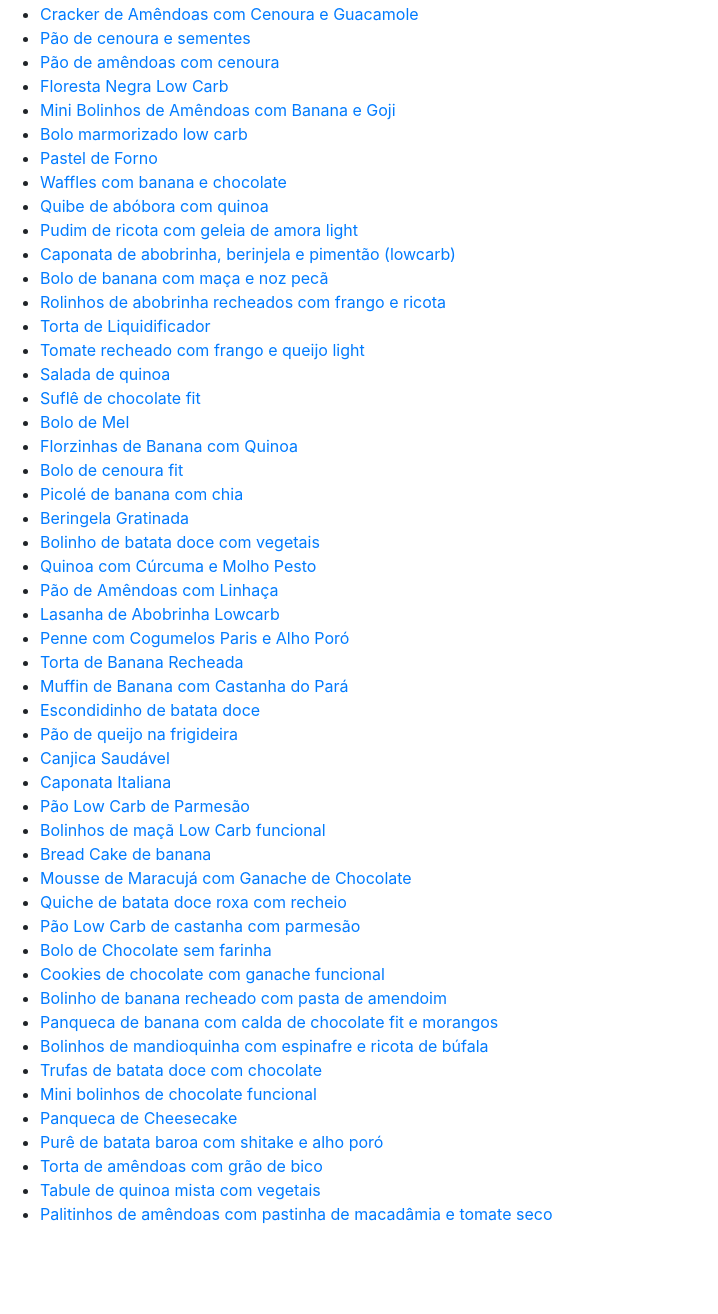
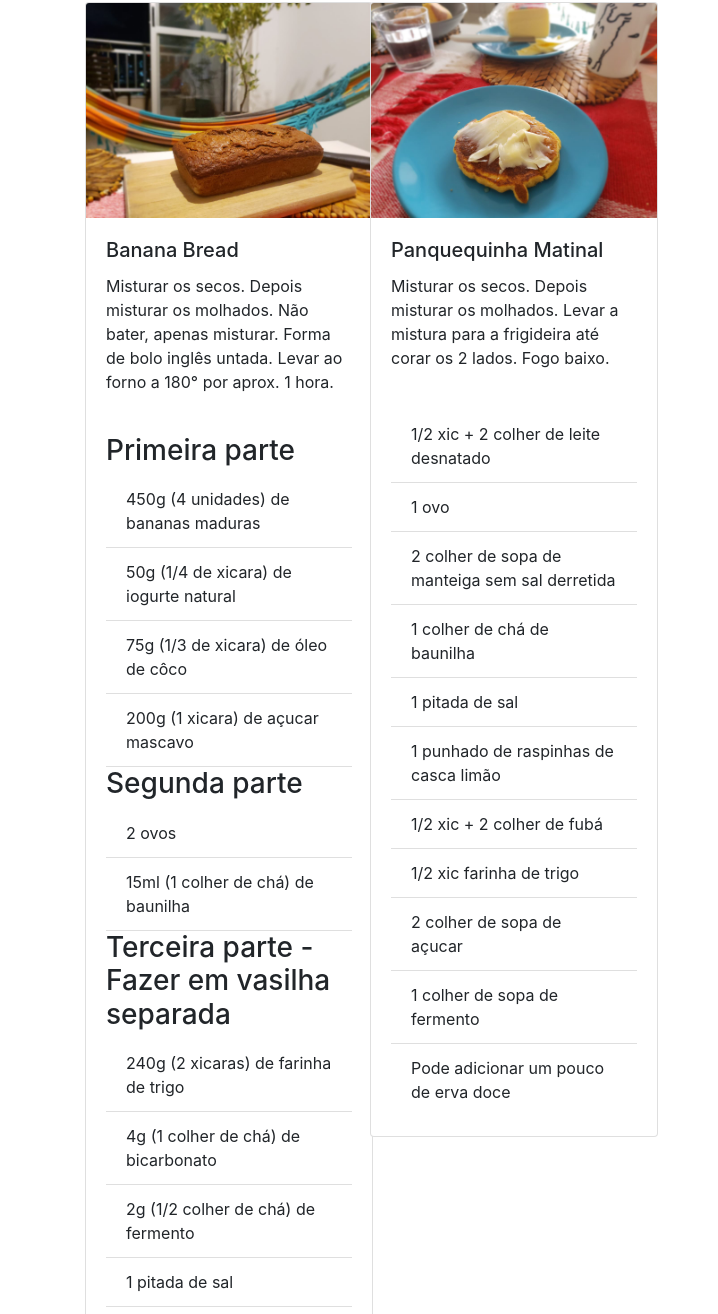
Before and after one commit to evertonaleixo/lieverton-cookbook, a plain HTML site: page index.html in a window 1280 px wide. Shown: the part 54-1368 px from the top of the page, without its empty margins (0-718 px from the left). Before the commit the page ends 1296 px from the top, so only its background shows below. Drawn offline with nearby package versions, Linux system fonts and the light colour scheme.

Commit message:
add 2 recipes

```diff
--- a/index.html
+++ b/index.html
@@ -1,330 +1,115 @@
 <!doctype html>
 <html lang="en">
+
 <head>
   <!-- Required meta tags -->
   <meta charset="utf-8">
   <meta name="viewport" content="width=device-width, initial-scale=1, shrink-to-fit=no">
 
   <!-- Bootstrap CSS -->
-    <link rel="stylesheet" href="https://stackpath.bootstrapcdn.com/bootstrap/4.4.1/css/bootstrap.min.css" integrity="sha384-Vkoo8x4CGsO3+Hhxv8T/Q5PaXtkKtu6ug5TOeNV6gBiFeWPGFN9MuhOf23Q9Ifjh" crossorigin="anonymous">
+  <link rel="stylesheet" href="https://stackpath.bootstrapcdn.com/bootstrap/4.4.1/css/bootstrap.min.css"
+    integrity="sha384-Vkoo8x4CGsO3+Hhxv8T/Q5PaXtkKtu6ug5TOeNV6gBiFeWPGFN9MuhOf23Q9Ifjh" crossorigin="anonymous">
 
   <title>Receitas LiEverton!</title>
 </head>
+
 <body>
   <h1>Receitas para Lia e Everton!</h1>
-    <ul>
-        <li>
-            <a href="http://emporiumroma.com.br/alimentacao-saude/cracker-de-amendoas-com-cenoura-e-guacamole/">
-                Cracker de Amêndoas com Cenoura e Guacamole
-            </a>
-        </li>
+  <div class="container">
+    <div class="row">
+      <div class="col-sm-3">
+        <div class="card" style="width: 18rem;">
+          <img class="card-img-top" src="images/bolo-banana.jpeg" alt="Banana Bread">
+          <div class="card-body">
+            <h5 class="card-title">Banana Bread</h5>
+            <p class="card-text">Misturar os secos. Depois misturar os molhados. Não bater, apenas misturar. Forma de bolo inglês untada. Levar ao forno a 180° por aprox. 1 hora. </p>
+          </div>
+          <div class="card-body">
+            <h3>Primeira parte</h3>
+            <ul class="list-group list-group-flush">
+              <li class="list-group-item">450g (4 unidades) de bananas maduras</li>
+              <li class="list-group-item">50g (1/4 de xicara) de iogurte natural</li>
+              <li class="list-group-item">75g (1/3 de xicara) de óleo de côco</li>
+              <li class="list-group-item">200g (1 xicara) de açucar mascavo</li>
+            </ul>
 
-        <li>
-            <a href="http://emporiumroma.com.br/alimentacao-saude/pao-de-cenoura-e-sementes/">
-                Pão de cenoura e sementes
-            </a>
-        </li>
+            <h3>Segunda parte</h3>
+            <ul class="list-group list-group-flush">
+              <li class="list-group-item">2 ovos</li>
+              <li class="list-group-item">15ml (1 colher de chá) de baunilha</li>
+            </ul>
 
+            <h3>Terceira parte - Fazer em vasilha separada</h3>
+            <ul class="list-group list-group-flush">
+              <li class="list-group-item">240g (2 xicaras) de farinha de trigo</li>
+              <li class="list-group-item">4g (1 colher de chá) de bicarbonato</li>
+              <li class="list-group-item">2g (1/2 colher de chá) de fermento</li>
+              <li class="list-group-item">1 pitada de sal</li>
+              <li class="list-group-item">1 pitada de nóz moscada</li>
+            </ul>
 
-        <li>
-            <a href="http://emporiumroma.com.br/alimentacao-saude/pao-de-amendoas-com-cenoura/">
-                Pão de amêndoas com cenoura
-            </a>
-        </li>
+            <h3>Ganache de banana - Parte 1</h3>
+            <ul class="list-group list-group-flush">
+              <li class="list-group-item">2 bananas maduras</li>
+              <li class="list-group-item">1/3 de xicara de leite desnatado</li>
+              <li class="list-group-item">Bate no multiprocessador</li>
+            </ul>
 
-        <li>
-            <a href="http://emporiumroma.com.br/alimentacao-saude/floresta-negra-low-carb/">
-                Floresta Negra Low Carb
-            </a>
-        </li>
+            <h3>Ganache de banana - Parte 2</h3>
+            <ul class="list-group list-group-flush">
+              <li class="list-group-item">1/2 xicara de chocolate do padre 50</li>
+              <li class="list-group-item">1 colher de sopa de manteiga sem sal</li>
+              <li class="list-group-item">3/4 de xicara de agua</li>
+              <li class="list-group-item">1 pitada de sal</li>
+              <li class="list-group-item">Misture tudo no fogo baixo</li>
+              <li class="list-group-item">Misture com a pasta da Parte 1</li>
+              <li class="list-group-item">Para servir, jogue uma pitada de canela no pedaço.</li>
+            </ul>
 
-        <li>
-            <a href="http://emporiumroma.com.br/alimentacao-saude/mini-bolinhos-de-amendoas-com-banana-e-goji/">
-                Mini Bolinhos de Amêndoas com Banana e Goji
-            </a>
-        </li>
+          </div>
+        </div>
+      </div>
 
-        <li>
-            <a href="http://emporiumroma.com.br/alimentacao-saude/bolo-marmorizado-low-carb/">
-                Bolo marmorizado low carb
-            </a>
-        </li>
+      <div class="col-sm-3">
+        <div class="card" style="width: 18rem;">
+          <img class="card-img-top" src="images/panquequinha-1.jpeg" alt="Panquequinha Matinal">
+          <div class="card-body">
+            <h5 class="card-title">Panquequinha Matinal</h5>
+            <p class="card-text">Misturar os secos. Depois misturar os molhados. Levar a mistura para a frigideira até corar os 2 lados. Fogo baixo.</p>
+          </div>
+          <div class="card-body">
+            <ul class="list-group list-group-flush">
+              <li class="list-group-item">1/2 xic + 2 colher de leite desnatado</li>
+              <li class="list-group-item">1 ovo</li>
+              <li class="list-group-item">2 colher de sopa de manteiga sem sal derretida</li>
+              <li class="list-group-item">1 colher de chá de baunilha</li>
+              <li class="list-group-item">1 pitada de sal</li>
+              <li class="list-group-item">1 punhado de raspinhas de casca limão</li>
+              <li class="list-group-item">1/2 xic + 2 colher de fubá</li>
+              <li class="list-group-item">1/2 xic farinha de trigo</li>
+              <li class="list-group-item">2 colher de sopa de açucar</li>
+              <li class="list-group-item">1 colher de sopa de fermento</li>
+              <li class="list-group-item">Pode adicionar um pouco de erva doce</li>
+            </ul>
+          </div>
+        </div>
+      </div>
 
-        <li>
-            <a href="http://emporiumroma.com.br/alimentacao-saude/pastel-de-forno/">
-                Pastel de Forno
-            </a>
-        </li>
+    </div>
 
-        <li>
-            <a href="http://emporiumroma.com.br/alimentacao-saude/waffles-com-banana-e-chocolate/">
-                Waffles com banana e chocolate
-            </a>
-        </li>
-
-        <li>
-            <a href="http://emporiumroma.com.br/alimentacao-saude/quibe-de-abobora-com-quinoa/">
-                Quibe de abóbora com quinoa
-            </a>
-        </li>
-
-        <li>
-            <a href="http://emporiumroma.com.br/alimentacao-saude/pudim-de-ricota-com-geleia-de-amora-light/">
-                Pudim de ricota com geleia de amora light
-            </a>
-        </li>
-
-        <li>
-            <a href="http://emporiumroma.com.br/alimentacao-saude/caponata-de-abobrinha-berinjela-e-pimentao-lowcarb/">
-                Caponata de abobrinha, berinjela e pimentão (lowcarb)
-            </a>
-        </li>
-
-        <li>
-            <a href="http://emporiumroma.com.br/alimentacao-saude/bolo-de-banana-com-maca-e-noz-peca/">
-                Bolo de banana com maça e noz pecã
-            </a>
-        </li>
-
-        <li>
-            <a href="http://emporiumroma.com.br/alimentacao-saude/rolinhos-de-abobrinha-recheados-com-frango-e-ricota/">
-                Rolinhos de abobrinha recheados com frango e ricota
-            </a>
-        </li>
-
-        <li>
-            <a href="http://emporiumroma.com.br/alimentacao-saude/torta-de-liquidificador/">
-                Torta de Liquidificador
-            </a>
-        </li>
-
-        <li>
-            <a href="http://emporiumroma.com.br/alimentacao-saude/tomate-recheado-com-frango-e-queijo-light/">
-                Tomate recheado com frango e queijo light
-            </a>
-        </li>
-
-        <li>
-            <a href="http://emporiumroma.com.br/alimentacao-saude/salada-de-quinoa/">
-                Salada de quinoa
-            </a>
-        </li>
-
-        <li>
-            <a href="http://emporiumroma.com.br/alimentacao-saude/sufle-de-chocolate-fit/">
-                Suflê de chocolate fit
-            </a>
-        </li>
-
-        <li>
-            <a href="http://emporiumroma.com.br/alimentacao-saude/bolo-de-mel/">
-                Bolo de Mel
-            </a>
-        </li>
-
-        <li>
-            <a href="http://emporiumroma.com.br/alimentacao-saude/florzinhas-de-banana-com-quinoa/">
-                Florzinhas de Banana com Quinoa
-            </a>
-        </li>
-
-        <li>
-            <a href="http://emporiumroma.com.br/alimentacao-saude/bolo-de-cenoura-fit/">
-                Bolo de cenoura fit
-            </a>
-        </li>
-
-        <li>
-            <a href="http://emporiumroma.com.br/alimentacao-saude/picole-de-banana-com-chia/">
-                Picolé de banana com chia
-            </a>
-        </li>
-
-        <li>
-            <a href="http://emporiumroma.com.br/alimentacao-saude/beringela-gratinada/">
-                Beringela Gratinada
-            </a>
-        </li>
-
-        <li>
-            <a href="http://emporiumroma.com.br/alimentacao-saude/bolinho-de-batata-doce-com-vegetais/">
-                Bolinho de batata doce com vegetais
-            </a>
-        </li>
-
-        <li>
-            <a href="http://emporiumroma.com.br/alimentacao-saude/quinoa-com-curcuma-e-molho-pesto-2/">
-                Quinoa com Cúrcuma e Molho Pesto
-            </a>
-        </li>
-
-        <li>
-            <a href="http://emporiumroma.com.br/alimentacao-saude/pao-de-amendoas-com-linhaca/">
-                Pão de Amêndoas com Linhaça
-            </a>
-        </li>
-
-        <li>
-            <a href="http://emporiumroma.com.br/alimentacao-saude/lasanha-de-abobrinha-lowcarb/">
-                Lasanha de Abobrinha Lowcarb
-            </a>
-        </li>
-
-        <li>
-            <a href="http://emporiumroma.com.br/alimentacao-saude/penne-com-cogumelos-paris-e-alho-poro/">
-                Penne com Cogumelos Paris e Alho Poró
-            </a>
-        </li>
-
-        <li>
-            <a href="http://emporiumroma.com.br/alimentacao-saude/torta-de-banana-recheada/">
-                Torta de Banana Recheada
-            </a>
-        </li>
-
-        <li>
-            <a href="http://emporiumroma.com.br/alimentacao-saude/muffin-de-banana-com-castanha-do-para/">
-                Muffin de Banana com Castanha do Pará
-            </a>
-        </li>
-
-        <li>
-            <a href="http://emporiumroma.com.br/alimentacao-saude/escondidinho-de-batata-doce-com-frango/">
-                Escondidinho de batata doce
-            </a>
-        </li>
-
-        <li>
-            <a href="http://emporiumroma.com.br/alimentacao-saude/pao-de-queijo-na-frigideira/">
-                Pão de queijo na frigideira
-            </a>
-        </li>
-
-        <li>
-            <a href="http://emporiumroma.com.br/alimentacao-saude/canjica-saudavel/">
-                Canjica Saudável
-            </a>
-        </li>
-
-        <li>
-            <a href="http://emporiumroma.com.br/alimentacao-saude/caponata-italiana/">
-                Caponata Italiana
-            </a>
-        </li>
-
-        <li>
-            <a href="http://emporiumroma.com.br/alimentacao-saude/pao-low-carb-de-parmesao/">
-                Pão Low Carb de Parmesão
-            </a>
-        </li>
-
-        <li>
-            <a href="http://emporiumroma.com.br/alimentacao-saude/bolinhos-de-maca-low-carb-funcional/">
-                Bolinhos de maçã Low Carb funcional
-            </a>
-        </li>
-
-        <li>
-            <a href="http://emporiumroma.com.br/alimentacao-saude/bread-cake-de-banana/">
-                Bread Cake de banana
-            </a>
-        </li>
-
-        <li>
-            <a href="http://emporiumroma.com.br/alimentacao-saude/mousse-de-maracuja-com-ganache-de-chocolate/">
-                Mousse de Maracujá com Ganache de Chocolate
-            </a>
-        </li>
-
-        <li>
-            <a href="http://emporiumroma.com.br/alimentacao-saude/quiche-de-batata-doce-roxa-com-recheio-de-frango/">
-                Quiche de batata doce roxa com recheio
-            </a>
-        </li>
-
-        <li>
-            <a href="http://emporiumroma.com.br/alimentacao-saude/pao-low-carb-de-castanha-com-parmesao/">
-                Pão Low Carb de castanha com parmesão
-            </a>
-        </li>
-
-        <li>
-            <a href="http://emporiumroma.com.br/alimentacao-saude/bolo-de-chocolate-sem-farinha/">
-                Bolo de Chocolate sem farinha
-            </a>
-        </li>
-
-        <li>
-            <a href="http://emporiumroma.com.br/alimentacao-saude/cookies-de-chocolate-com-ganache-funcional/">
-                Cookies de chocolate com ganache funcional
-            </a>
-        </li>
-
-        <li>
-            <a href="http://emporiumroma.com.br/alimentacao-saude/bolinho-de-banana-recheado-com-pasta-de-amendoim/">
-                Bolinho de banana recheado com pasta de amendoim
-            </a>
-        </li>
-
-        <li>
-            <a href="http://emporiumroma.com.br/alimentacao-saude/panqueca-de-banana-com-calda-de-chocolate-fit-e-morangos/">
-                Panqueca de banana com calda de chocolate fit e morangos
-            </a>
-        </li>
-
-        <li>
-            <a href="http://emporiumroma.com.br/alimentacao-saude/bolinhos-de-mandioquinha-com-espinafre-e-ricota-de-bufala/">
-                Bolinhos de mandioquinha com espinafre e ricota de búfala
-            </a>
-        </li>
-
-        <li>
-            <a href="http://emporiumroma.com.br/alimentacao-saude/trufas-de-batata-doce-com-chocolate/">
-                Trufas de batata doce com chocolate
-            </a>
-        </li>
-
-        <li>
-            <a href="http://emporiumroma.com.br/alimentacao-saude/mini-bolinhos-de-chocolate-funcional/">
-                Mini bolinhos de chocolate funcional
-            </a>
-        </li>
-
-        <li>
-            <a href="http://emporiumroma.com.br/alimentacao-saude/panqueca-de-cheesecake/">
-                Panqueca de Cheesecake
-            </a>
-        </li>
-
-        <li>
-            <a href="http://emporiumroma.com.br/alimentacao-saude/pure-de-baroa-com-shitake-e-alho-poro/">
-                Purê de batata baroa com shitake e alho poró
-            </a>
-        </li>
-
-        <li>
-            <a href="http://emporiumroma.com.br/alimentacao-saude/torta-de-amendoas-com-grao-de-bico/">
-                Torta de amêndoas com grão de bico
-            </a>
-        </li>
-
-        <li>
-            <a href="http://emporiumroma.com.br/alimentacao-saude/tabule-de-quinoa-mista-com-vegetais/">
-                Tabule de quinoa mista com vegetais
-            </a>
-        </li>
-
-        <li>
-            <a href="http://emporiumroma.com.br/alimentacao-saude/palitinhos-de-amendoas-com-pastinha-de-macadamia-e-tomate-seco/">
-                Palitinhos de amêndoas com pastinha de macadâmia e tomate seco
-            </a>
-        </li>
-    </ul>
+  </div>
 
   <!-- Optional JavaScript -->
   <!-- jQuery first, then Popper.js, then Bootstrap JS -->
-    <script src="https://code.jquery.com/jquery-3.4.1.slim.min.js" integrity="sha384-J6qa4849blE2+poT4WnyKhv5vZF5SrPo0iEjwBvKU7imGFAV0wwj1yYfoRSJoZ+n" crossorigin="anonymous"></script>
-    <script src="https://cdn.jsdelivr.net/npm/popper.js@1.16.0/dist/umd/popper.min.js" integrity="sha384-Q6E9RHvbIyZFJoft+2mJbHaEWldlvI9IOYy5n3zV9zzTtmI3UksdQRVvoxMfooAo" crossorigin="anonymous"></script>
-    <script src="https://stackpath.bootstrapcdn.com/bootstrap/4.4.1/js/bootstrap.min.js" integrity="sha384-wfSDF2E50Y2D1uUdj0O3uMBJnjuUD4Ih7YwaYd1iqfktj0Uod8GCExl3Og8ifwB6" crossorigin="anonymous"></script>
+  <script src="https://code.jquery.com/jquery-3.4.1.slim.min.js"
+    integrity="sha384-J6qa4849blE2+poT4WnyKhv5vZF5SrPo0iEjwBvKU7imGFAV0wwj1yYfoRSJoZ+n"
+    crossorigin="anonymous"></script>
+  <script src="https://cdn.jsdelivr.net/npm/popper.js@1.16.0/dist/umd/popper.min.js"
+    integrity="sha384-Q6E9RHvbIyZFJoft+2mJbHaEWldlvI9IOYy5n3zV9zzTtmI3UksdQRVvoxMfooAo"
+    crossorigin="anonymous"></script>
+  <script src="https://stackpath.bootstrapcdn.com/bootstrap/4.4.1/js/bootstrap.min.js"
+    integrity="sha384-wfSDF2E50Y2D1uUdj0O3uMBJnjuUD4Ih7YwaYd1iqfktj0Uod8GCExl3Og8ifwB6"
+    crossorigin="anonymous"></script>
 </body>
+
 </html>
```
Also changed, not shown: images/bolo-banana.jpeg (added), images/panquequinha-1.jpeg (added), images/panquequinha-2.jpeg (added). Lines whose indentation alone changed are shown as unchanged.
